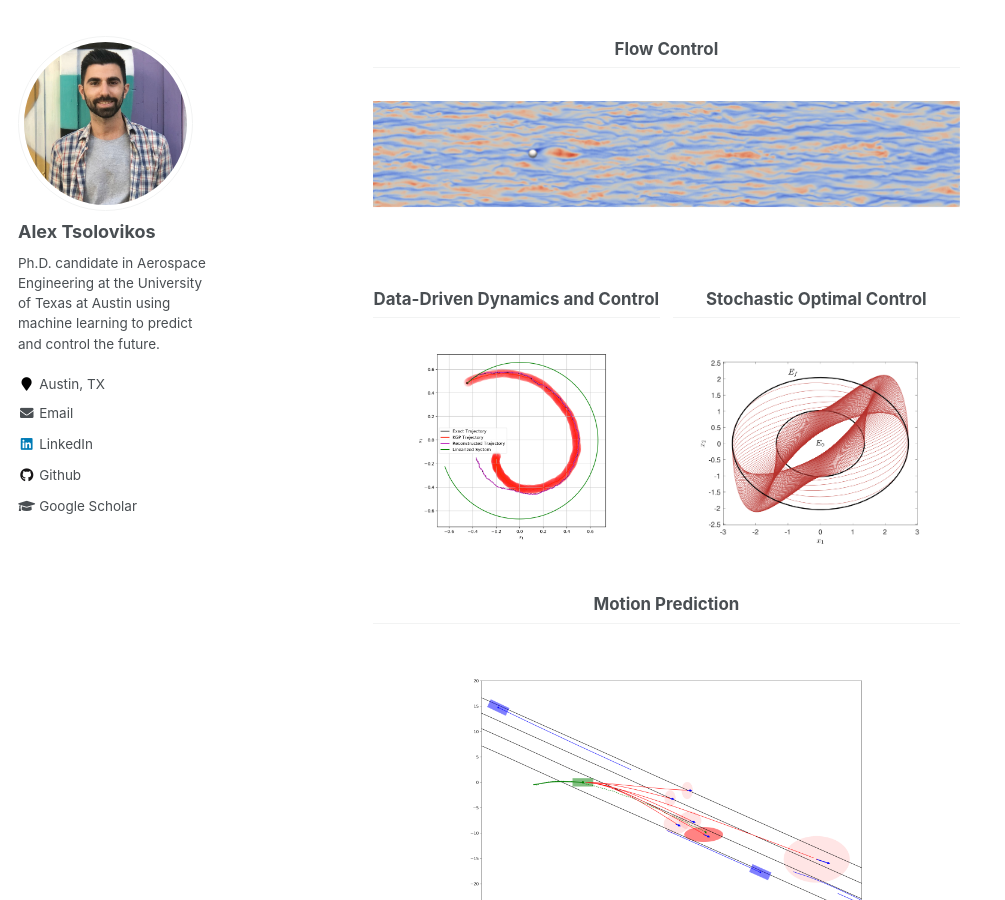
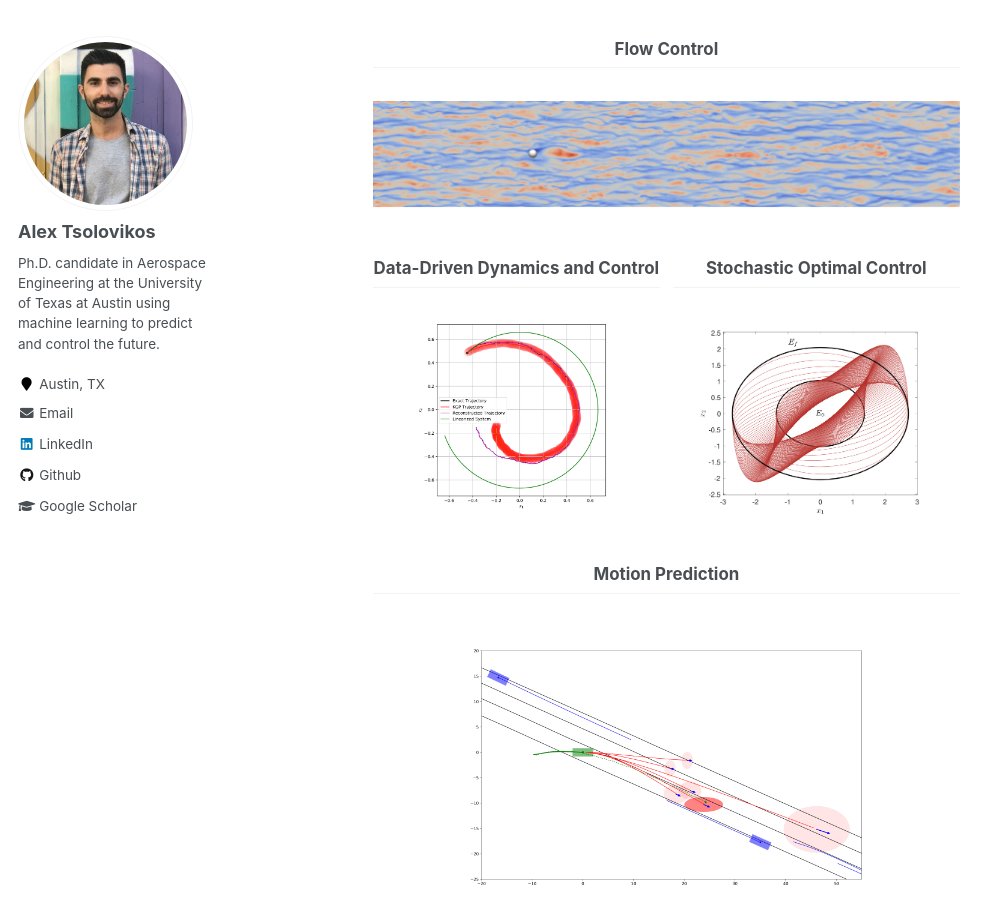
Before and after one commit to alextsolovikos/alextsolovikos.github.io, a Jekyll site: the page built from _pages/about.md, in a window 1280 px wide and 900 px high, scrolled down 577 px. Shown: the whole window, without its empty margins (0-1005 px from the left). Built offline with Jekyll 4.4.1, drawn with Linux system fonts in a browser that asks for light colours.

Commit message:
Update about.md

```diff
--- a/_pages/about.md
+++ b/_pages/about.md
@@ -21,7 +21,7 @@
 <table style="width: 600px; margin-left: auto; margin-right: auto; border: 0px;">
   <tbody>
     <tr>
-      <td colspan=2 style="width: 600px; height: 250px; text-align: center; vertical-align: top; border: 0px;">
+      <td colspan=2 style="width: 600px; height: 200px; text-align: center; vertical-align: top; border: 0px;">
         <h2>Flow Control</h2>
         <br>
 <!---        <a href="/flow-control/"><img src="https://alextsolovikos.github.io/docs/multiple_lsms_dns_overview.png" alt="Flow Control" width="400px"></a>--->
@@ -29,19 +29,19 @@
       </td>
     </tr>
     <tr>
-      <td style="width: 300px; height: 250px; text-align: center; vertical-align: top; border: 0px;">
+      <td style="width: 300px; height: 200px; text-align: center; vertical-align: top; border: 0px;">
         <h2>Data-Driven Dynamics and Control</h2>
         <br>
         <a href="/data-driven-dynamics/"><img src="https://alextsolovikos.github.io/docs/deep_gp_koopman_example.png" alt="Data-Driven Dynamics and Control" width="200px"></a>
       </td>
-      <td style="width: 300px; height: 250px; text-align: center; vertical-align: top; border: 0px;">
+      <td style="width: 300px; height: 200px; text-align: center; vertical-align: top; border: 0px;">
         <h2>Stochastic Optimal Control</h2>
         <br>
         <a href="/stochastic-optimal-control/"><img src="https://alextsolovikos.github.io/docs/greedy_covariance_2d.png" alt="Stochastic Optimal Control" width="250px"></a>
       </td>
     </tr>
     <tr>
-      <td colspan=2 style="width: 600px; height: 250px; text-align: center; vertical-align: top; border: 0px;">
+      <td colspan=2 style="width: 600px; height: 200px; text-align: center; vertical-align: top; border: 0px;">
         <h2>Motion Prediction</h2>
         <br>
         <a href="/motion-prediction/"><img src="https://alextsolovikos.github.io/docs/transformer_example_prediction.png" alt="Motion Prediction" width="400px"></a>
```
